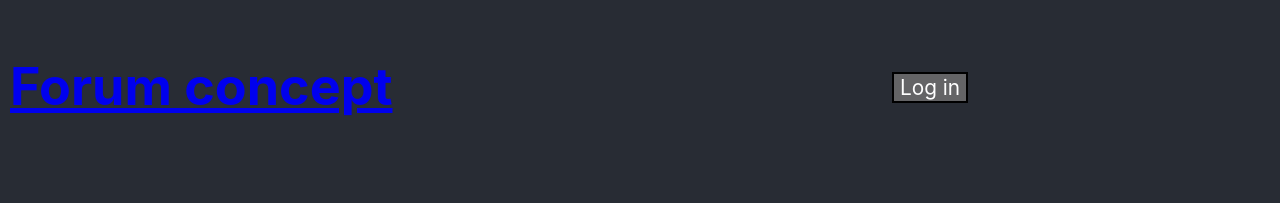
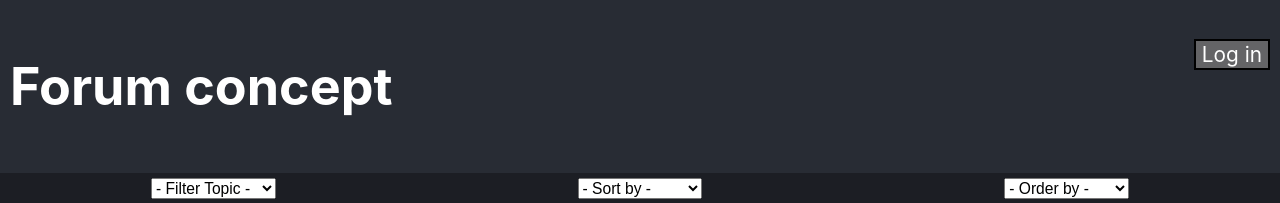
Before and after one commit to jcraggs/fe-forum-concept, a React (Create React App) app: page / in a window 1280 px wide. Shown: the top 203 px of the page. Built offline with nearby package versions, Linux system fonts and the light colour scheme; no server answers.

Commit message:
minor styling fixes following header component changes

```diff
--- a/src/index.css
+++ b/src/index.css
@@ -55,6 +55,10 @@ body {
   margin-left: auto;
 }
 
+.logInLinkContainer {
+  margin-left: auto;
+}
+
 .logInButton:hover {
   color: #25c3eb;
   transition: none;
@@ -64,14 +68,18 @@ body {
   grid-row: span 2;
   font-size: 1.4em;
   cursor: pointer;
-  /* color: white;
-  text-decoration: none;
-  font-weight: bold; */
+  color: white;
+  font-weight: bold;
 }
 
 .App-title:hover {
   color: #25c3eb;
   transition: none;
+}
+
+.App-title_link {
+  grid-row: span 2;
+  text-decoration: none;
 }
 
 .welcomeMessage {
@@ -598,6 +606,11 @@ body {
   text-align: center;
 }
 
+.deleteError {
+  margin-left: 5%;
+  font-size: 0.8em;
+}
+
 .commentContent {
   grid-row: 2 span 2;
   grid-column: span 4;
@@ -760,4 +773,7 @@ body {
     flex-direction: column;
     align-items: center;
   }
+  .deleteError {
+    margin-left: 10%;
+  }
 }
```
